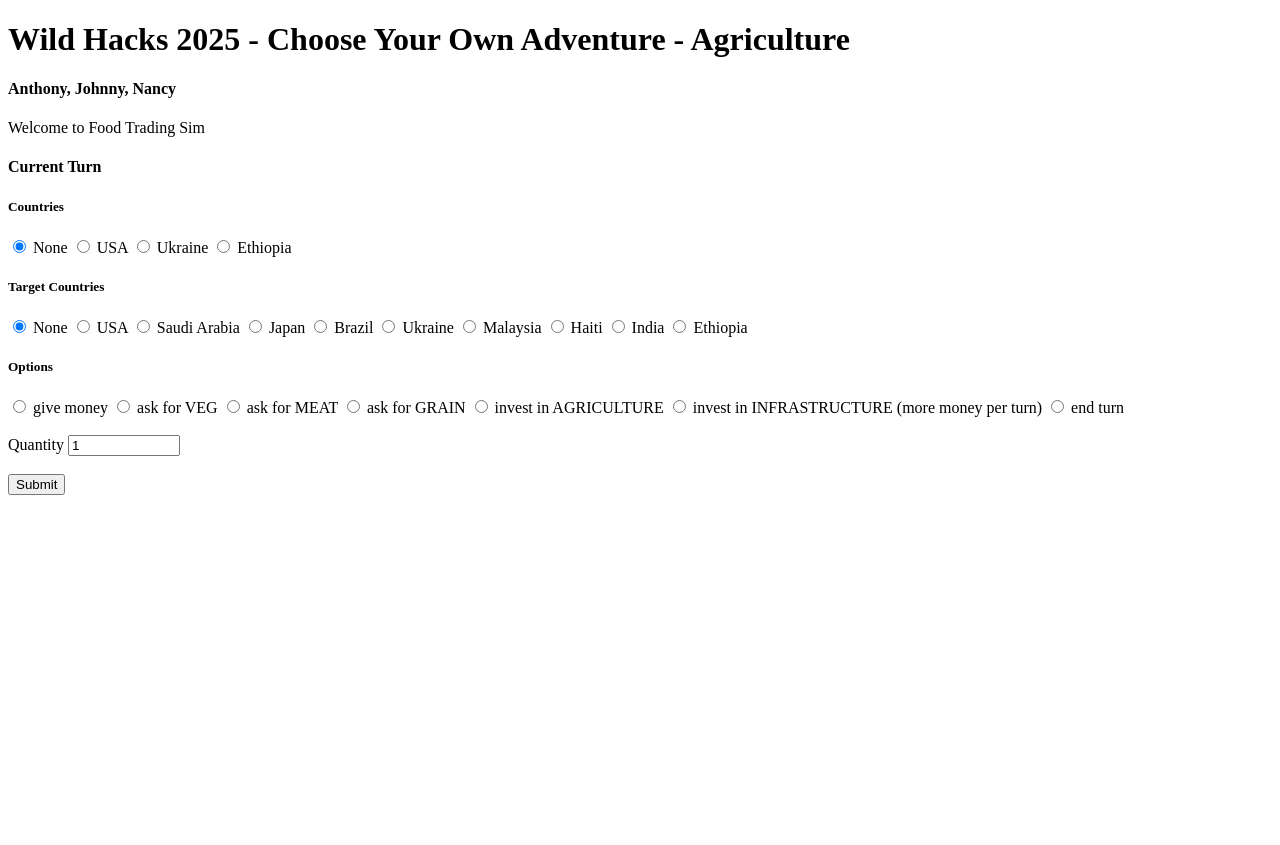
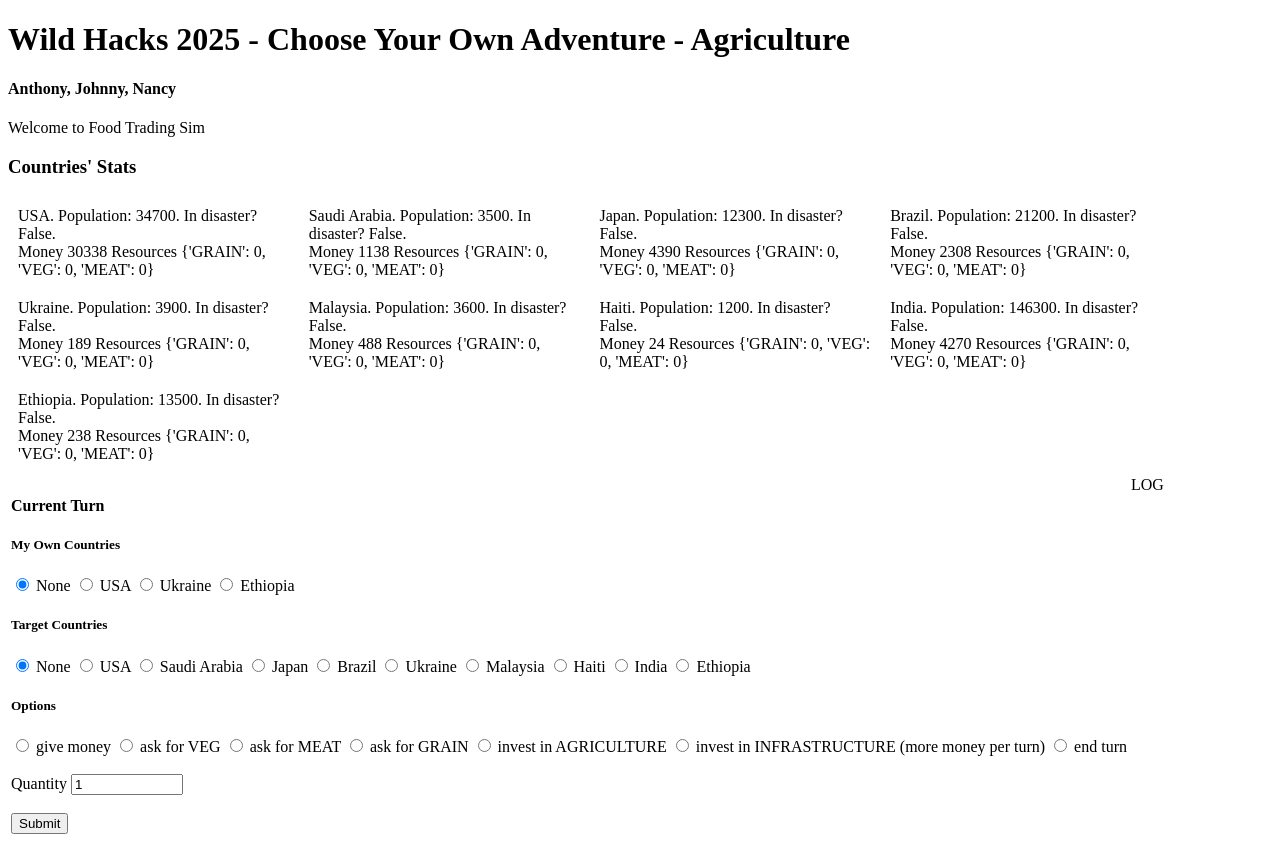
Before and after one commit to AnthonyAlvarez08/WildHacks2025, a Flask app: page / in a window 1280 px wide. Before the commit the page ends 495 px from the top, so only its background shows below. Run offline with Flask 3, Linux system fonts and the light colour scheme.

Commit message:
world's shittiest UI and some bug fixes

```diff
--- a/backend/application.py
+++ b/backend/application.py
@@ -21,10 +21,33 @@ def home():
         # simulation.end_player_turn()
 
         print(request.form)
-        target_country, mycountry, option, quantity = (request.form[i] for i in ['country', 'mycountry', 'option', 'quantity'])
+
+        try:
+            target_country, mycountry, option, quantity = (request.form[i] for i in ['country', 'mycountry', 'option', 'quantity'])
+        except:
+            target_country = None
+            mycountry = None
+            option = ''
+            quantity = 0
+
+            print("some error with parsing the form", request.form)
+            flag = True
+            flagmsg = f"some error with parsing the form {request.form}"
+
+        try:
+            quantity = float(quantity)
+        except:
+            print("bad quantity", quantity)
+            flag = True
+            flagmsg = f"bad quantity {quantity}"
+
         print(target_country, mycountry, option, quantity)
+        print(mycountry)
+        print([i.name for i in simulation.countries])
 
         if "ask" in option:
+
+
             resource = ""
             if "VEG" in option:
                 resource = constants.VEG
@@ -33,25 +56,38 @@ def home():
             if "GRAIN" in option:
                 resource = constants.GRAIN
 
-
-            simulation.request_resources(simulation.find_country(mycountry), simulation.find_country(target_country), resource, float(quantity))
+            if "None" in [target_country, mycountry]:
+                flag = True
+                flagmsg = "Error must select a target and and own country"
+            else:
+                simulation.request_resources(simulation.find_country(mycountry), simulation.find_country(target_country), resource, float(quantity))
         elif "end turn" == option:
+            # simulation.advance_one_year()
             simulation.end_player_turn()
             simulation.advance_one_year()
         elif "invest" in option:
-            if "AGRI" in option:
-                res = simulation.invest_in_agriculture(simulation.find_country(mycountry))
+            if "None" == mycountry:
+                flag = True
+                flagmsg = "Error must select one of your own countries"
             else:
-                res = simulation.invest_money_prod(simulation.find_country(mycountry))
 
-            flag = True
-            temp = "Success" if res else "Failure"
-            flagmsg = f"Operation results: { temp }"
-        else:
-            res = simulation.give_aid(simulation.find_country(mycountry), simulation.find_country(target_country), quantity)
-            flag = True
-            temp = "Success" if res else "Failure"
-            flagmsg = f"Operation results: { temp }"
+                if "AGRI" in option:
+                    res = simulation.invest_in_agriculture(simulation.find_country(mycountry))
+                else:
+                    res = simulation.invest_money_prod(simulation.find_country(mycountry))
+
+                flag = True
+                temp = "Success" if res else "Failure"
+                flagmsg = f"Operation results: { temp }"
+        elif option == "give money":
+            if "None" in [target_country, mycountry]:
+                flag = True
+                flagmsg = "Error must select a target and and own country"
+            else:
+                res = simulation.give_aid(simulation.find_country(mycountry), simulation.find_country(target_country), quantity)
+                flag = True
+                temp = "Success" if res else "Failure"
+                flagmsg = f"Operation results: { temp }"
 
 
 
@@ -69,7 +105,8 @@ def home():
                            options=["give money", "ask for VEG", "ask for MEAT", "ask for GRAIN", "invest in AGRICULTURE", "invest in INFRASTRUCTURE (more money per turn)", "end turn"],
                            flag=flag,
                            flagmsg=flagmsg,
-                           log=simulation.log[simulation.log_start:])
+                           log=simulation.log[-20:],
+                           stats=simulation.countries)
 
 if __name__ == '__main__':
     simulation = SimLoop()
--- a/backend/sim/constants.py
+++ b/backend/sim/constants.py
@@ -2,9 +2,9 @@
 TODO: put actual values in here
 """
 
-VEG = 'v'
-MEAT = 'm'
-GRAIN = 'g'
+VEG = 'VEG'
+MEAT = 'MEAT'
+GRAIN = 'GRAIN'
 
 
 PRICES = {
--- a/backend/sim/simloop.py
+++ b/backend/sim/simloop.py
@@ -93,7 +93,7 @@ class SimLoop:
         if self.state != SimStates.PlayerPhase or not player.player_controlled:
             return
 
-        self.request_list.append(Request(player, target, resource, amount))
+        self.request_list.append(Request(player, target, amount, resource))
 
     def invest_in_agriculture(self, player: Country) -> bool:
         if self.state != SimStates.PlayerPhase or not player.player_controlled:
@@ -108,7 +108,7 @@ class SimLoop:
     def end_player_turn(self):
         self.state = SimStates.CompReact
 
-        self.log_start = len(self.log)
+        self.log_start = len(self.log) - 1
 
         self._comp_react()
 
@@ -247,6 +247,7 @@ class SimLoop:
             if recepient.id != requester.id: # I forgot to check for this elswhere but who cares
 
                 # check if requester has surplus
+                print(requester.name, recepient.name, rq.resource, recepient.food, constants.FOOD_SECURE)
                 surplus = (recepient.food[rq.resource] / recepient.population - constants.FOOD_SECURE[rq.resource]) * recepient.population
                 if surplus > 0:
                     # random slice of their surplus I guess?
--- a/backend/templates/index.html
+++ b/backend/templates/index.html
@@ -4,6 +4,26 @@
 
 <head>
     <title>Wild Hacks 2025</title>
+
+    <style>
+        .griddisp {
+            display: grid;
+            grid-template-columns: repeat(4, 23%);
+        }
+
+        * {
+            box-sizing: border-box;
+        }
+
+
+        .fourth {
+            padding: 10px
+        }
+
+        td {
+            vertical-align: top;
+        }
+    </style>
 
 </head>
 
@@ -15,21 +35,33 @@
 
     {{stuff}}
 
-    <div>
-        <h4>Current Turn</h4>
+    <h3>Countries' Stats</h3>
+    <div class="griddisp">
+        {% for i in stats %}
+        <div class="fourth">
+            {{ i.name }}. Population: {{ i.population }}. In disaster? {{ i.in_disaster }}. <br> Money {{ i.money }}
+                Resources
+                {{ i.food }}
+        </div>
+        {% endfor %}
+    </div>
+
+    <table>
+
+        <td>
 
 
-        {% if flag %}
-            <h4>{{flagmsg}}</h4>
-        {% endif %}
+
+
+            <h4>Current Turn</h4>
 
             <form action="/" method="post">
 
-            <h5>Countries</h5>
+                <h5>My Own Countries</h5>
                 <input type="radio" id="None1" name="mycountry" value="None" checked="checked">
                 <label for="None1">None</label>
                 {% for i in mycountries %}
-            <input type="radio" id="{{i}}" name="mycountry" value="None">
+                <input type="radio" id="{{i}}" name="mycountry" value="{{i}}">
                 <label for="{{i}}">{{i}}</label>
                 {% endfor %}
 
@@ -57,6 +89,29 @@
                 <br><br><input type="submit" value="Submit">
 
             </form>
+
+        </td>
+
+        <td>
+
+            LOG
+
+            {% for i in log %}
+            <p>
+                {{i}}
+
+            </p>
+            {% endfor %}
+
+        </td>
+
+
+    </table>
+
+    {% if flag %}
+    <h4>{{flagmsg}}</h4>
+    {% endif %}
+
     </div>
 
 
```
Also changed, not shown: backend/sim/country.py (+6 -1 lines). Lines whose indentation alone changed are shown as unchanged.
